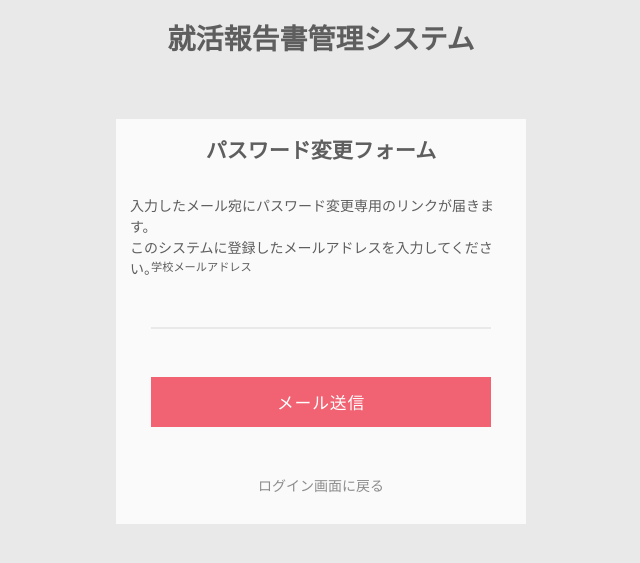
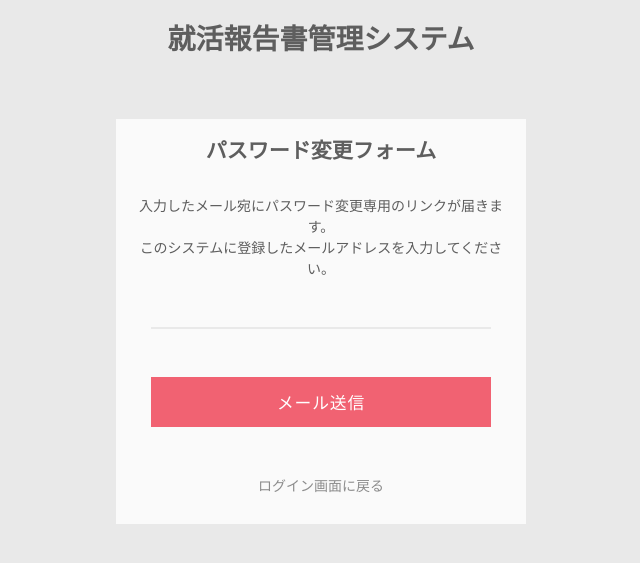
Before and after one commit to morijyobi-2021-itadv3/JobReportManagement, a Flask app: page /reset_password in a window 1280 px wide. Shown: the top 563 px of the page, without its empty margins (319-959 px from the left). Run offline with Flask 2, Linux system fonts and the light colour scheme; parts of the project's set-up code (start-up, migrations or seed data) failed here and were passed over; some libraries are stand-ins or nearby versions.

Commit message:
パスワード変更用メールアドレス送信ページの作成

```diff
--- a/templates/reset_password.html
+++ b/templates/reset_password.html
@@ -12,11 +12,10 @@
   <h1>就活報告書管理システム</h1>
    <div class="form-wrapper">
       <h2>パスワード変更フォーム</h2>
-      <p>入力したメール宛にパスワード変更専用のリンクが届きます。<br>
+      <p style="text-align: center;font-size: 1em">入力したメール宛にパスワード変更専用のリンクが届きます。<br>
       このシステムに登録したメールアドレスを入力してください。</p>
-      <form method="post" action="/login">
+      <form method="post" action="{{ url_for("reset_password_post") }}">
         <div class="form-item">
-          <label for="email">学校メールアドレス</label>
           <input type="email" name="email" required="required" placeholder="">
           <div class="button-panel">
             <input type="submit" class="button" title="メール送信" value="メール送信">
@@ -24,7 +23,7 @@
         </div>
       </form>
       <div class="form-footer">
-        <a href="#">ログイン画面に戻る</a>
+        <a href="{{ url_for("index") }}">ログイン画面に戻る</a>
       </div>
     </div>
 </body>
```
